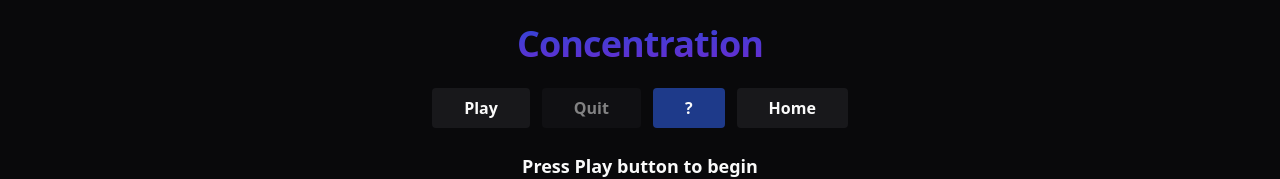
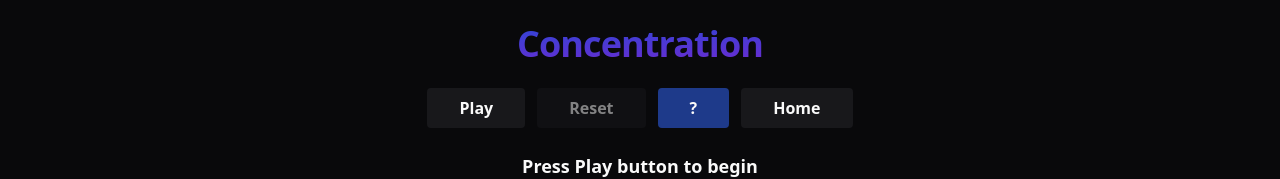
Before and after one commit to RickyAtkinson/react-arcade, a React (Vite) app: page /concentration in a window 1280 px wide. Shown: the top 179 px of the page. Built offline with nearby package versions, Linux system fonts and the light colour scheme.

Commit message:
Update Concentration interface to be consistent

```diff
--- a/src/Concentration.tsx
+++ b/src/Concentration.tsx
@@ -60,12 +60,12 @@ export default function Snake() {
         <Navbar>
           <Button
             hover={isGamePlaying ? "red" : "green"}
-            onClick={() => (isGamePlaying ? resetGame() : startGame())}
+            onClick={() => (isGamePlaying ? quitGame() : startGame())}
           >
-            {isGamePlaying ? "Reset" : "Play"}
+            {isGamePlaying ? "Quit" : "Play"}
           </Button>
-          <Button disabled={!isGamePlaying} hover="red" onClick={quitGame}>
-            Quit
+          <Button disabled={!isGamePlaying} hover="red" onClick={resetGame}>
+            Reset
           </Button>
           <Button
             color="blue"
```
